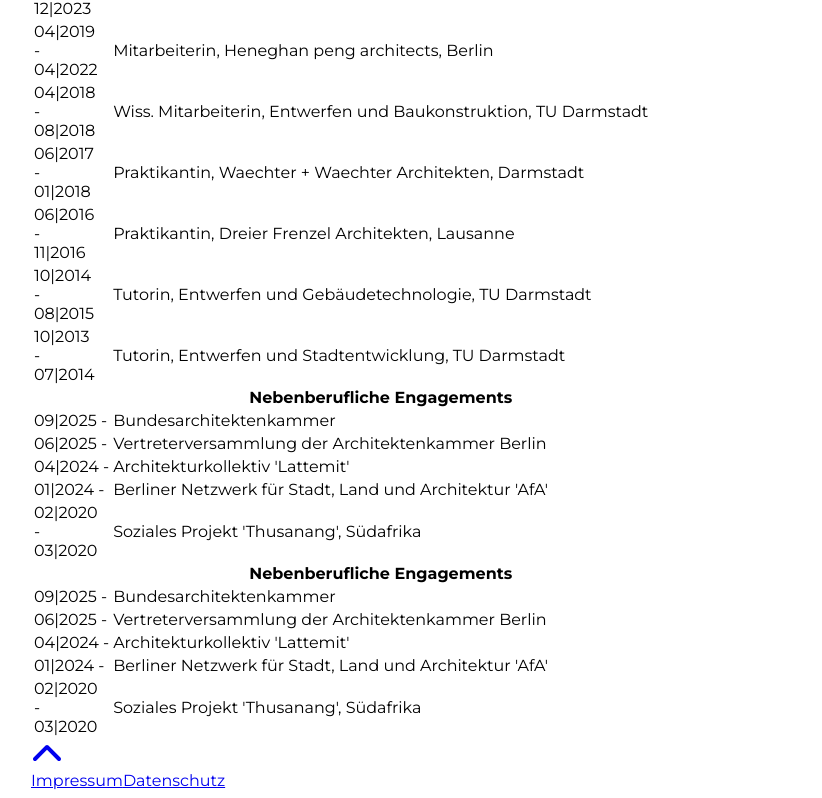
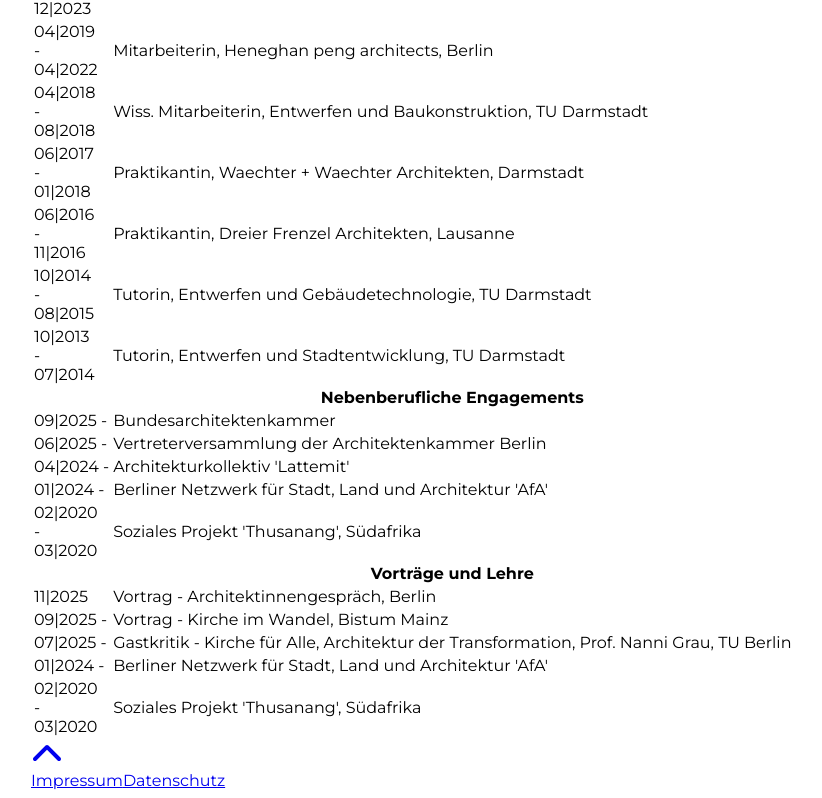
Before and after one commit to ihl-architektur/ihl-architektur.github.io, a React (Create React App) app: page /#/vita in a window 1280 px wide. Shown: the part 745-1543 px from the top of the page, without its empty margins (9-831 px from the left). Built offline with nearby package versions, Linux system fonts and the light colour scheme; the HTML template or start-up script is replaced by a standard one.

Commit message:
Vita Eintragung Vortrage und Lehre

```diff
--- a/src/pages/Vita.jsx
+++ b/src/pages/Vita.jsx
@@ -156,28 +156,29 @@ const Vita = () => {
         <tr>
           <th></th>
           <th className="pl-4 italic font-light text-left">
-            Nebenberufliche Engagements
+            Vorträge und Lehre
           </th>
+        </tr>
+        <tr>
+          <td className="font-light flex flex-row justify-between min-w-[140px]">
+            <div>11|2025 </div>
+          </td>
+          <td className="pl-4">Vortrag - Architektinnengespräch, Berlin</td>
         </tr>
         <tr>
           <td className="font-light flex flex-row justify-between min-w-[140px]">
             <div>09|2025 -</div>
           </td>
-          <td className="pl-4">Bundesarchitektenkammer</td>
+          <td className="pl-4">Vortrag - Kirche im Wandel, Bistum Mainz</td>
         </tr>
         <tr>
           <td className="font-light flex flex-row justify-between min-w-[140px]">
-            <div>06|2025 -</div>
+            <div>07|2025 -</div>
           </td>
           <td className="pl-4">
-            Vertreterversammlung der Architektenkammer Berlin
+            Gastkritik - Kirche für Alle, Architektur der Transformation, Prof.
+            Nanni Grau, TU Berlin
           </td>
-        </tr>
-        <tr>
-          <td className="font-light flex flex-row justify-between min-w-[140px]">
-            <div>04|2024 -</div>
-          </td>
-          <td className="pl-4">Architekturkollektiv &apos;Lattemit&apos;</td>
         </tr>
         <tr>
           <td className="font-light flex flex-row justify-between min-w-[140px]">
```
